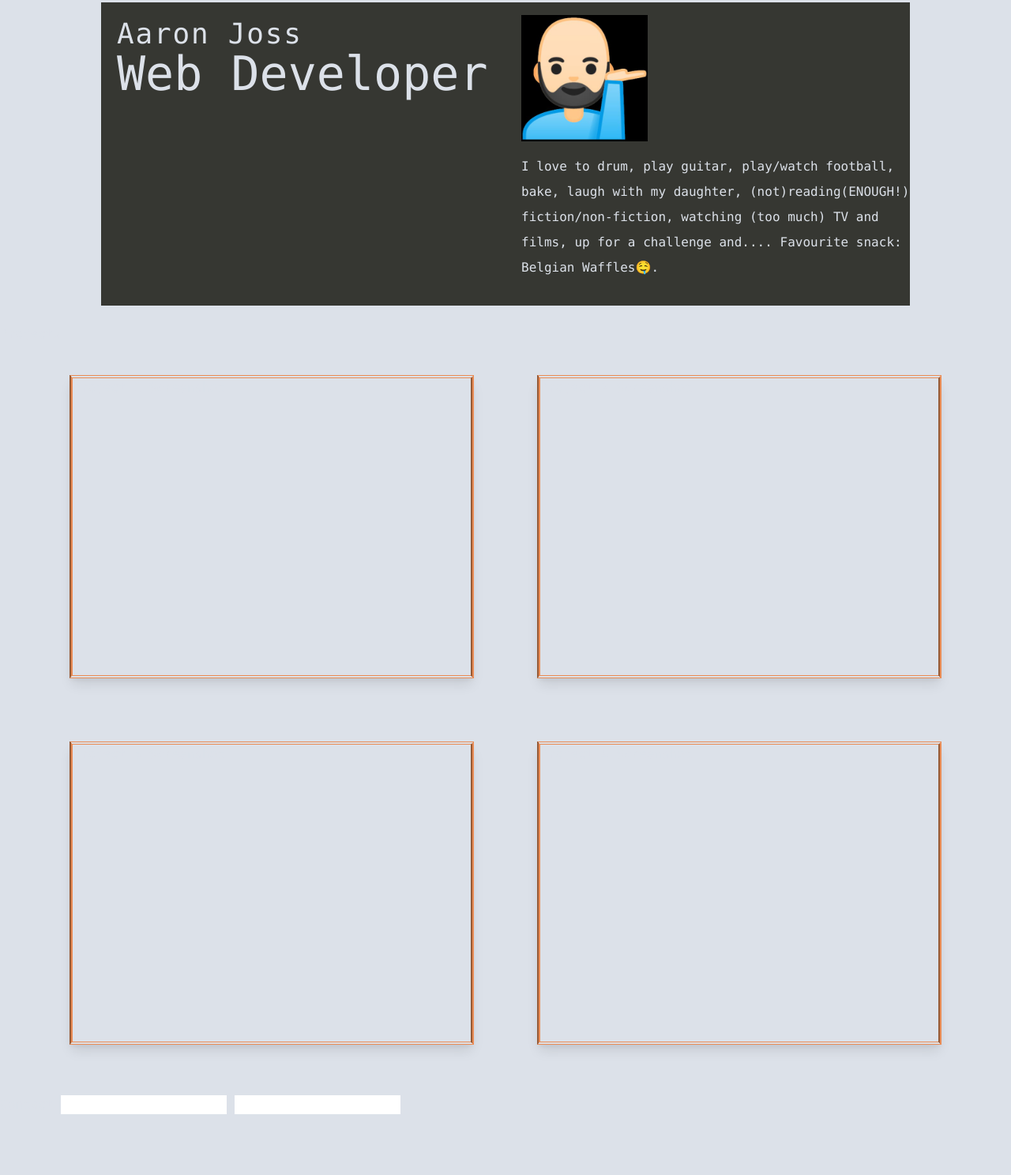
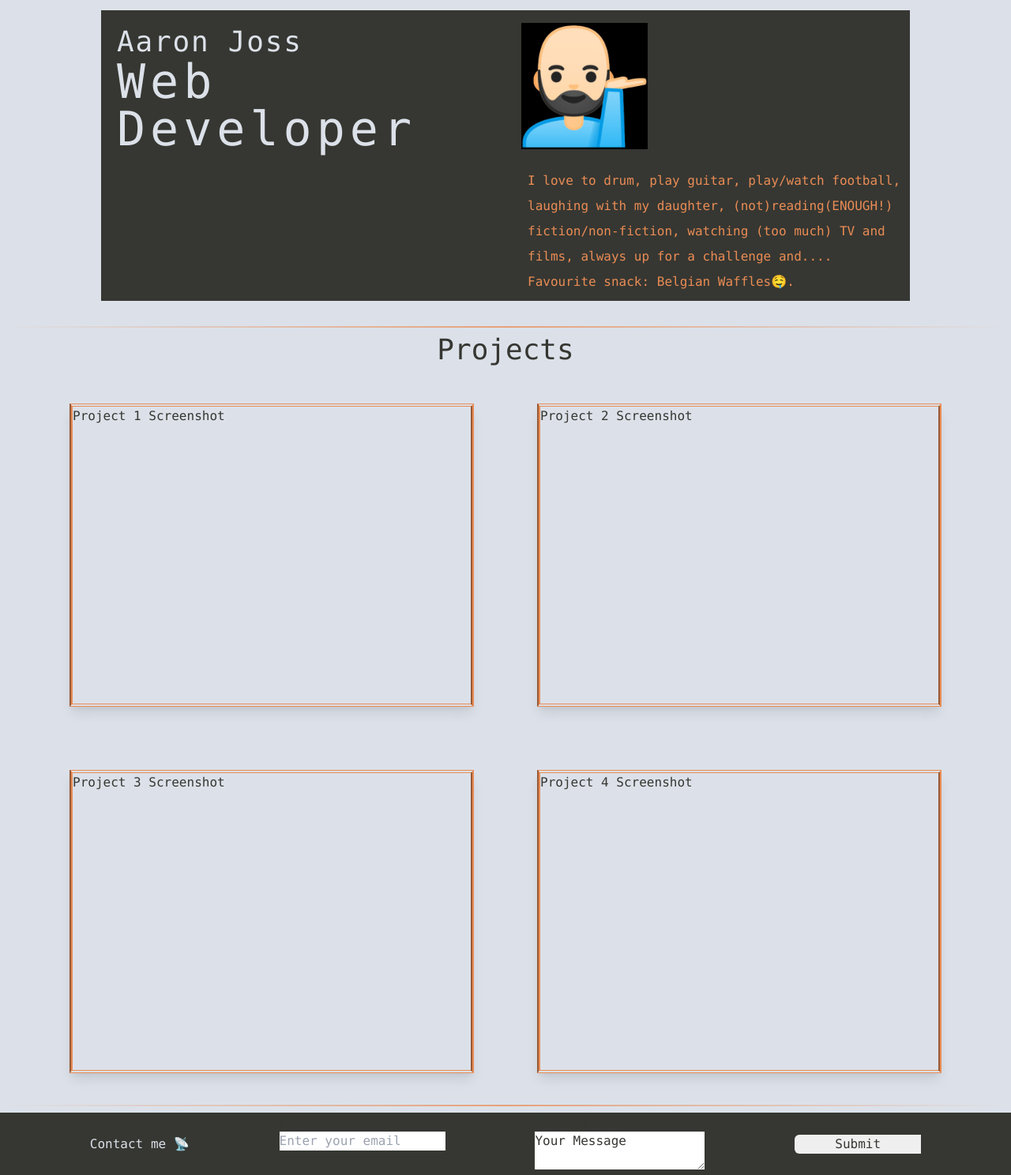
Before and after one commit to asjoss/My-Portfolio, a plain HTML site: page index.html in a window 1280 px wide. Shown: the part 61-1549 px from the top of the page at 79% size. Before the commit the page ends 1472 px from the top, so only its background shows below. Drawn offline with nearby package versions, Linux system fonts and the light colour scheme.

Commit message:
added styling to contact me section, fixed colour compatibilityand added JS file

```diff
--- a/index.css
+++ b/index.css
@@ -1,5 +1,5 @@
 * {
-    color: #DCE1E9;
+    color: #363732;
 }
 body {
     background-color: #DCE1E9;
@@ -24,3 +24,17 @@ body {
 .ultra {
     font-stretch: ultra-expanded;
 }
+.project-title {
+    color: #363732;
+}
+hr {
+    border: 0;
+    height: 2px;
+    background-image: linear-gradient(to right, rgba(234, 140, 85, 0), rgba(234, 140, 85, 0.75), rgba(234, 140, 85, 0));
+}
+.orange-font {
+    color: #ea8c55;
+}
+.gainsboro {
+    color: #dce1e9;
+}
--- a/index.html
+++ b/index.html
@@ -17,37 +17,48 @@
             <a>Codepen</a>
         </div>
     </header>
-    <br>
+    <hr/>
     <Main>
-        <section>
-            <div class="flex justify-between h-96 w-4/5 m-auto text-gray-50 back-color">
+        <section class="flex justify-center">
+            <div class="flex justify-between h-104 w-4/5 text-gray-50 back-color m-8">
                 <div class="flex flex-col w-1/2 m-5">
-                    <h1 class="xtra-lite text-4xl tracking-wider">Aaron Joss</h1>
-                    <h2 class="text-6xl ultra">Web Developer</h2>
+                    <h1 class="xtra-lite text-4xl tracking-wider gainsboro">Aaron Joss</h1>
+                    <h2 class="text-6xl tracking-widest gainsboro">Web Developer</h2>
                 </div>
                 <div class="flex flex-col w-1/2">
                     <img class="object-contain w-40 h-48" src="images/emojimi.jpg">
-                    <h3 class="leading-loose"> I love to drum, play guitar, play/watch football, bake, laugh with my daughter,
+                    <h3 class="leading-loose orange-font p-2"> I love to drum, play guitar, play/watch football, laughing with my daughter,
                         (not)reading(ENOUGH!) fiction/non-fiction, watching (too much) TV and films,
-                        up for a challenge and....
+                        always up for a challenge and....
                         Favourite snack: Belgian Waffles🤤.
                     </h3>
                 </div>
             </div>
         </section>
-        <br>
-        <h2>Projects</h2>
+        <hr/>
+        <h2 class="text-4xl project-title text-center ultra align-text-bottom mb-2 mt-2">Projects</h2>
         <section class="flex flex-wrap justify-center m-auto">
             <div class="flex h-96 w-2/5 borda-color m-10 shadow-lg transition transform hover:-translate-y-1 motion-reduce:transition-none motion-reduce:transform-none">Project 1 Screenshot</div>
             <div class="flex h-96 w-2/5 borda-color m-10 shadow-lg transition transform hover:-translate-y-1 motion-reduce:transition-none motion-reduce:transform-none">Project 2 Screenshot</div>
             <div class="flex h-96 w-2/5 borda-color m-10 shadow-lg transition transform hover:-translate-y-1 motion-reduce:transition-none motion-reduce:transform-none">Project 3 Screenshot</div>
             <div class="flex h-96 w-2/5 borda-color m-10 shadow-lg transition transform hover:-translate-y-1 motion-reduce:transition-none motion-reduce:transform-none">Project 4 Screenshot</div>
         </section>
-        <br>
+        <hr class="m-auto"/>
     </Main>
-    <footer>Contact
-        <input type="email">
-        <input type="text">
+    <footer class="flex justify-evenly items-baseline text-1xl project-title align-text-bottom mb-2 mt-2 back-color">
+        <h3 class="flex self-center gainsboro">Contact me 📡</h3>
+        <label for="email">
+                <h4>Email</h4>
+                <input type="email" id="email" placeholder="Enter your email">
+        </label>
+        <label for="message">
+            <h4>Message</h4>
+            <textarea id="message">Your Message</textarea>
+        </label>
+        <div class="self-center">
+                <input class="rounded-l-md w-40" type="submit" valid="Send Message" id="submit-button" />
+        </div>
+
     </footer>
 </body>
 </html>
```
Also changed, not shown: index.js (added).
